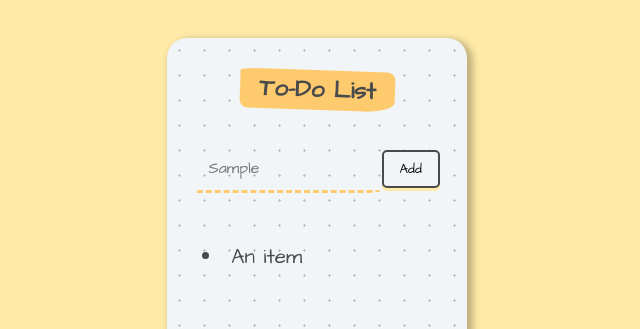
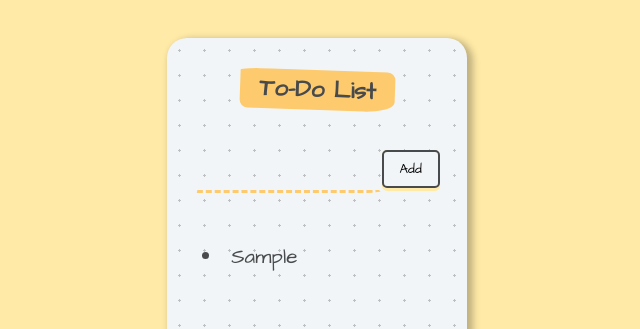
Before and after one commit to Tanesh1701/Noter, a React (Create React App) app: page / in a window 1280 px wide. Both pictures are taken after typing "Sample" into the empty fields and a click on the button "Add". Shown: the top 329 px of the page, without its empty margins (323-963 px from the left). Built offline with nearby package versions, Linux system fonts and the light colour scheme.

Commit message:
added functionalities

```diff
--- a/src/components/App.jsx
+++ b/src/components/App.jsx
@@ -1,20 +1,47 @@
-import React from "react";
+import React, { useState } from "react";
+import { useEffect } from "react";
 
 function App() {
+  const [inputText, setInput] = useState('');
+  const [notes, setNotes] = useState(() => {
+    const savednotes = localStorage.getItem("notes");
+    if (savednotes) {
+      return JSON.parse(savednotes);
+    } else {
+      return [];
+    }
+  });
+
+  useEffect(() => {
+    localStorage.setItem('notes', JSON.stringify(notes));
+  }, [notes]);
+
+  function handleChange(event) {
+    const newValue = event.target.value;
+    setInput(newValue);
+  }
+
+  function addNote() {
+    setNotes((prevValues) => {
+      return [...prevValues, inputText]
+    });
+    setInput("");
+  }
+
   return (
     <div className="container">
       <div className="heading">
         <h1>To-Do List</h1>
       </div>
       <div className="form">
-        <input type="text" />
-        <button>
+        <input type="text" value={inputText} onChange = {handleChange}/>
+        <button onClick={addNote}>
           <span>Add</span>
         </button>
       </div>
       <div>
         <ul>
-          <li>An item</li>
+          {notes.map((note) => <li>{note}</li>)}
         </ul>
       </div>
     </div>
```
